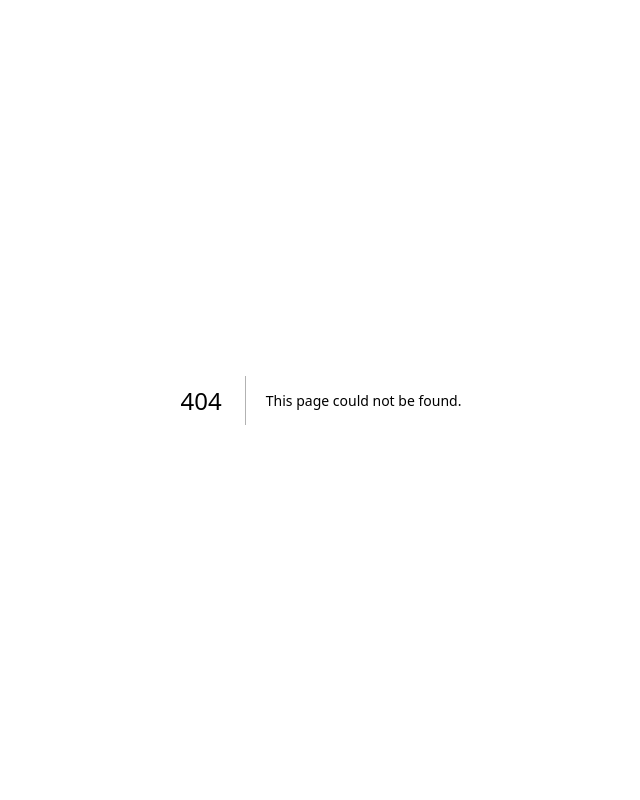
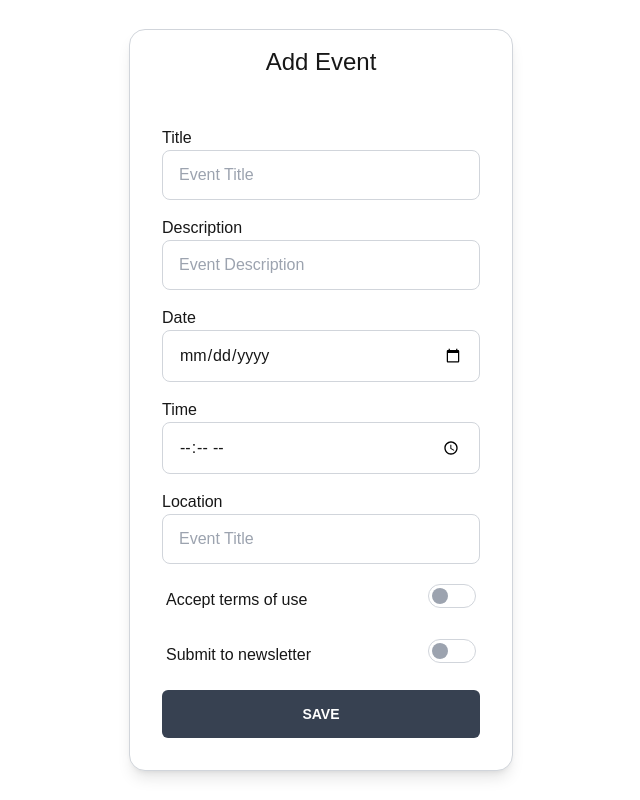
Before and after one commit to Raiyan109/event-planning-nextjs, a Next.js app: page /add in a window 1280 px wide. Before the commit this address had no page. Shown: the whole page, without its empty margins (319-959 px from the left). Built offline with nearby package versions, Linux system fonts and the light colour scheme.

Commit message:
add event form

```diff
--- /dev/null
+++ b/src/app/add/page.js
@@ -0,0 +1,12 @@
+import AddComponent from "@/components/Add"
+
+
+const AddPage = () => {
+    return (
+        <div>
+            <AddComponent />
+        </div>
+    )
+}
+
+export default AddPage
--- /dev/null
+++ b/src/components/Add.jsx
@@ -0,0 +1,51 @@
+
+
+const AddComponent = () => {
+    return (
+        <div className="flex items-center justify-center h-screen">
+
+            <div className="w-96 rounded-2xl bg-white border border-gray-300 shadow-lg">
+                <h1 className="text-center text-2xl py-4">Add Event</h1>
+                <div className="flex flex-col gap-4 p-8">
+                    <div>
+                        <label>Title</label>
+                        <input placeholder="Event Title" className="w-full rounded-lg border border-gray-300 bg-white px-4 py-3 focus:outline-none focus:ring-2 focus:ring-gray-700 focus:ring-offset-2 focus:ring-offset-gray-100" />
+                    </div>
+                    <div>
+                        <label>Description</label>
+                        <input placeholder="Event Description" className="w-full rounded-lg border border-gray-300 bg-white px-4 py-3 focus:outline-none focus:ring-2 focus:ring-gray-700 focus:ring-offset-2 focus:ring-offset-gray-100" />
+                    </div>
+                    <div>
+                        <label>Date</label>
+                        <input placeholder="Event Date" type="date" className="w-full rounded-lg border border-gray-300 bg-white px-4 py-3 focus:outline-none focus:ring-2 focus:ring-gray-700 focus:ring-offset-2 focus:ring-offset-gray-100" />
+                    </div>
+                    <div>
+                        <label>Time</label>
+                        <input placeholder="Event Time" type="time" className="w-full rounded-lg border border-gray-300 bg-white px-4 py-3 focus:outline-none focus:ring-2 focus:ring-gray-700 focus:ring-offset-2 focus:ring-offset-gray-100" />
+                    </div>
+                    <div>
+                        <label>Location</label>
+                        <input placeholder="Event Title" className="w-full rounded-lg border border-gray-300 bg-white px-4 py-3 focus:outline-none focus:ring-2 focus:ring-gray-700 focus:ring-offset-2 focus:ring-offset-gray-100" />
+                    </div>
+                    <label className="flex cursor-pointer items-center justify-between p-1">
+                        Accept terms of use
+                        <div className="relative inline-block">
+                            <input type="checkbox" className="peer h-6 w-12 cursor-pointer appearance-none rounded-full border border-gray-300 bg-white checked:border-gray-900 focus-visible:outline-none focus-visible:ring-2 focus-visible:ring-gray-900 focus-visible:ring-offset-2" />
+                            <span className="pointer-events-none absolute left-1 top-1 block h-4 w-4 rounded-full bg-gray-400 transition-all duration-200 peer-checked:left-7 peer-checked:bg-gray-900"></span>
+                        </div>
+                    </label>
+                    <label className="flex cursor-pointer items-center justify-between p-1">
+                        Submit to newsletter
+                        <div className="relative inline-block">
+                            <input type="checkbox" className="peer h-6 w-12 cursor-pointer appearance-none rounded-full border border-gray-300 bg-white checked:border-gray-900 focus-visible:outline-none focus-visible:ring-2 focus-visible:ring-gray-900 focus-visible:ring-offset-2" />
+                            <span className="pointer-events-none absolute left-1 top-1 block h-4 w-4 rounded-full bg-gray-400 transition-all duration-200 peer-checked:left-7 peer-checked:bg-gray-900"></span>
+                        </div>
+                    </label>
+                    <button className="inline-block cursor-pointer rounded-md bg-gray-700 px-4 py-3.5 text-center text-sm font-semibold uppercase text-white transition duration-200 ease-in-out hover:bg-gray-800 focus-visible:outline-none focus-visible:ring-2 focus-visible:ring-gray-700 focus-visible:ring-offset-2 active:scale-95">Save</button>
+                </div>
+            </div>
+        </div>
+    )
+}
+
+export default AddComponent
--- a/src/components/Home.jsx
+++ b/src/components/Home.jsx
@@ -1,6 +1,7 @@
 'use client'
 import { Plus } from "lucide"
 import Image from "next/image"
+import Link from "next/link";
 import { FaPlus } from "react-icons/fa";
 
 
@@ -12,15 +13,13 @@
                 <p className="text-center sm:text-left">  This is a simple event planner dashboard to help you planning your events</p>
 
                 <div className="flex gap-4 items-center flex-col sm:flex-row">
-                    <a
+                    <Link href="/add"
                         className="rounded-full border border-solid border-transparent transition-colors flex items-center justify-center bg-foreground text-background gap-6 hover:bg-[#383838] dark:hover:bg-[#ccc] text-sm sm:text-base h-10 sm:h-12 px-4 sm:px-5"
-                        href="https://vercel.com/new?utm_source=create-next-app&utm_medium=appdir-template-tw&utm_campaign=create-next-app"
-                        target="_blank"
-                        rel="noopener noreferrer"
+
                     >
                         <FaPlus />
                         Add Event
-                    </a>
+                    </Link>
                     <a
                         className="rounded-full border border-solid border-black/[.08] dark:border-white/[.145] transition-colors flex items-center justify-center hover:bg-[#f2f2f2] dark:hover:bg-[#1a1a1a] hover:border-transparent text-sm sm:text-base h-10 sm:h-12 px-4 sm:px-5 sm:min-w-44"
                         href="https://nextjs.org/docs?utm_source=create-next-app&utm_medium=appdir-template-tw&utm_campaign=create-next-app"
```
Also changed, not shown: 1 other file (tests, documents, lock files or other folders).
